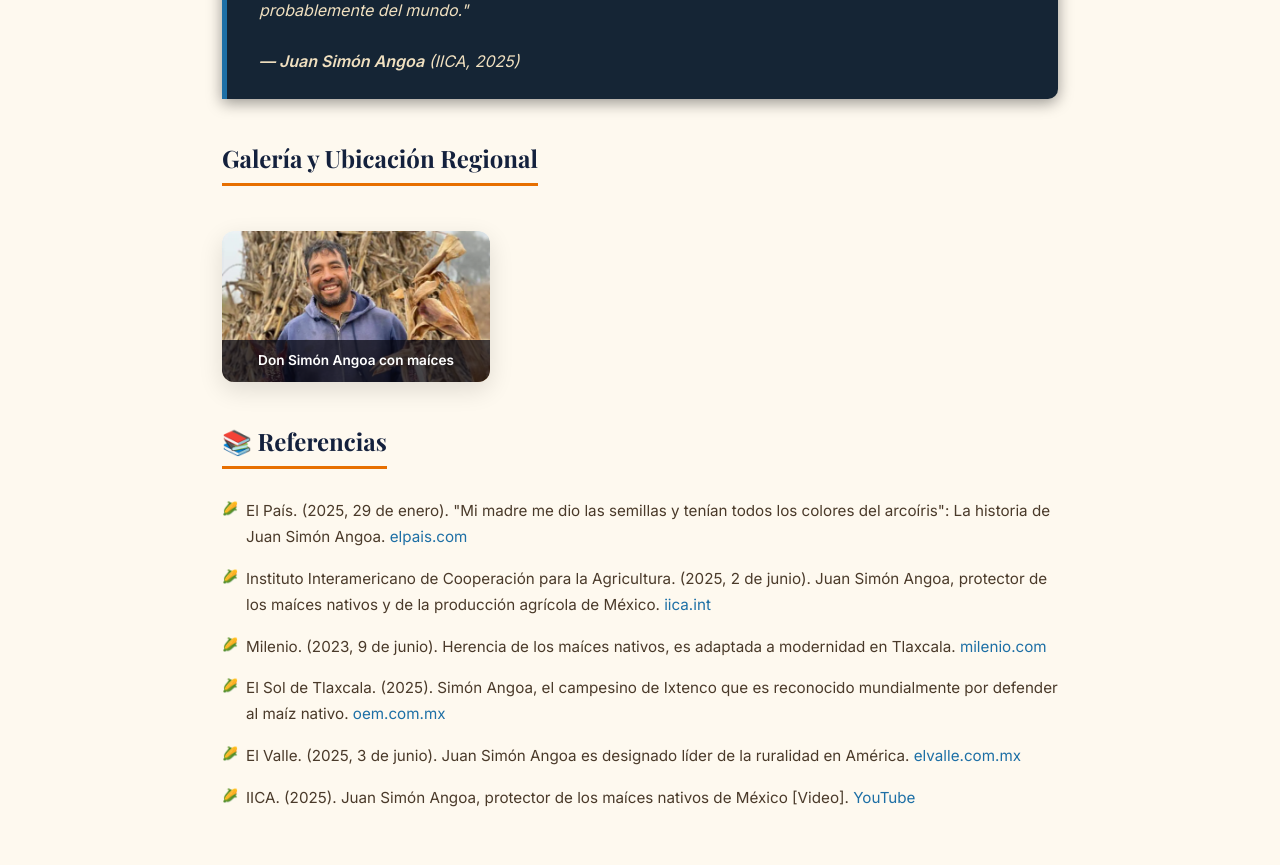
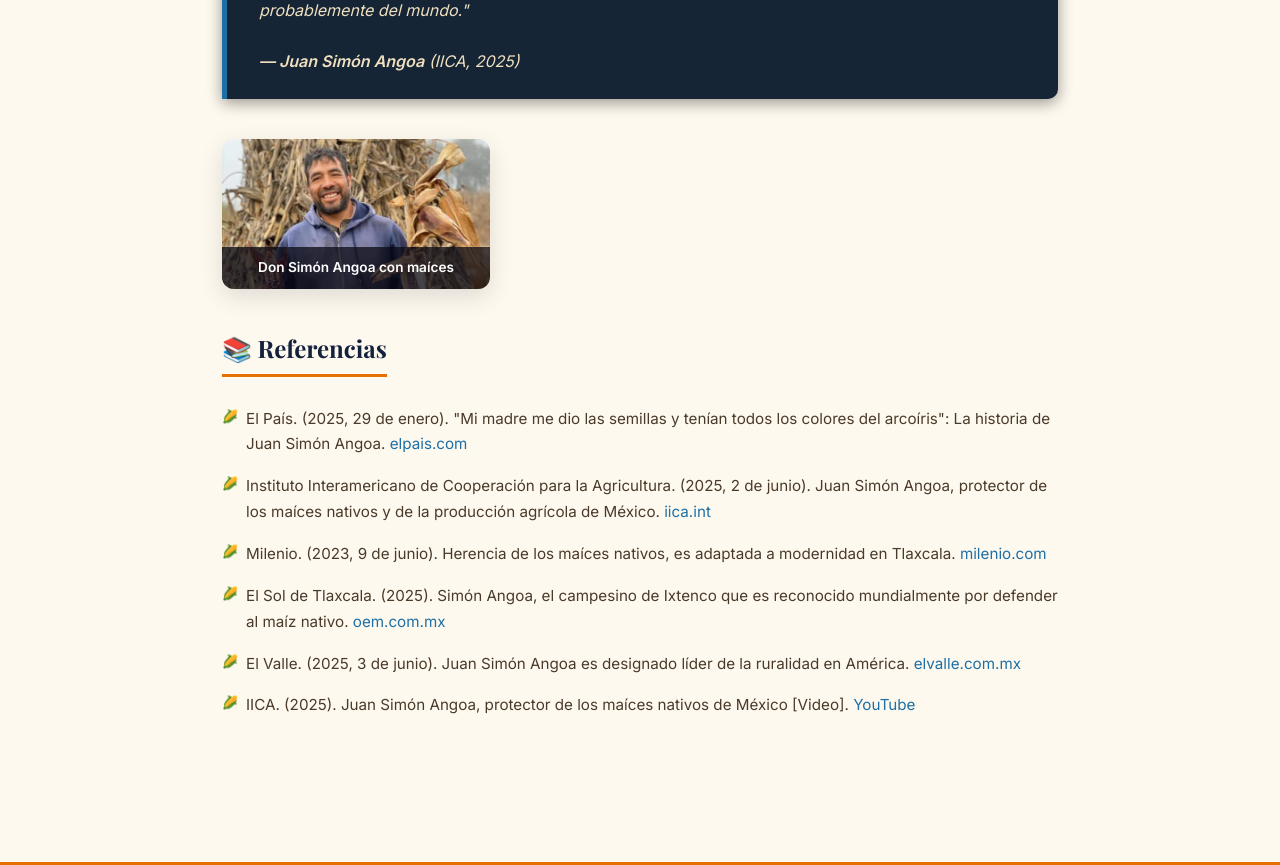
Before and after one commit to alexanderdiego19537-svg/Herencia-de-el-maiz, a website: page paginas/categorias/reconocimiento.html in a window 1280 px wide. Shown: the part 2780-3645 px from the top of the page. Drawn offline with nearby package versions, Linux system fonts and the light colour scheme.

Commit message:
style: Eliminar titulo de galeria sobre la foto de don simon

```diff
--- a/paginas/categorias/reconocimiento.html
+++ b/paginas/categorias/reconocimiento.html
@@ -142,9 +142,8 @@
             </div>
         </section>
 
-        <!-- GALERÍA -->
+        <!-- FOTO DE DON SIMÓN -->
         <section class="seccion">
-            <h2>Galería y Ubicación Regional</h2>
             <div class="galeria" style="margin-top: 2rem;">
                 <div
                     style="position: relative; overflow: hidden; border-radius: 12px; box-shadow: var(--sombra-media);">
```
